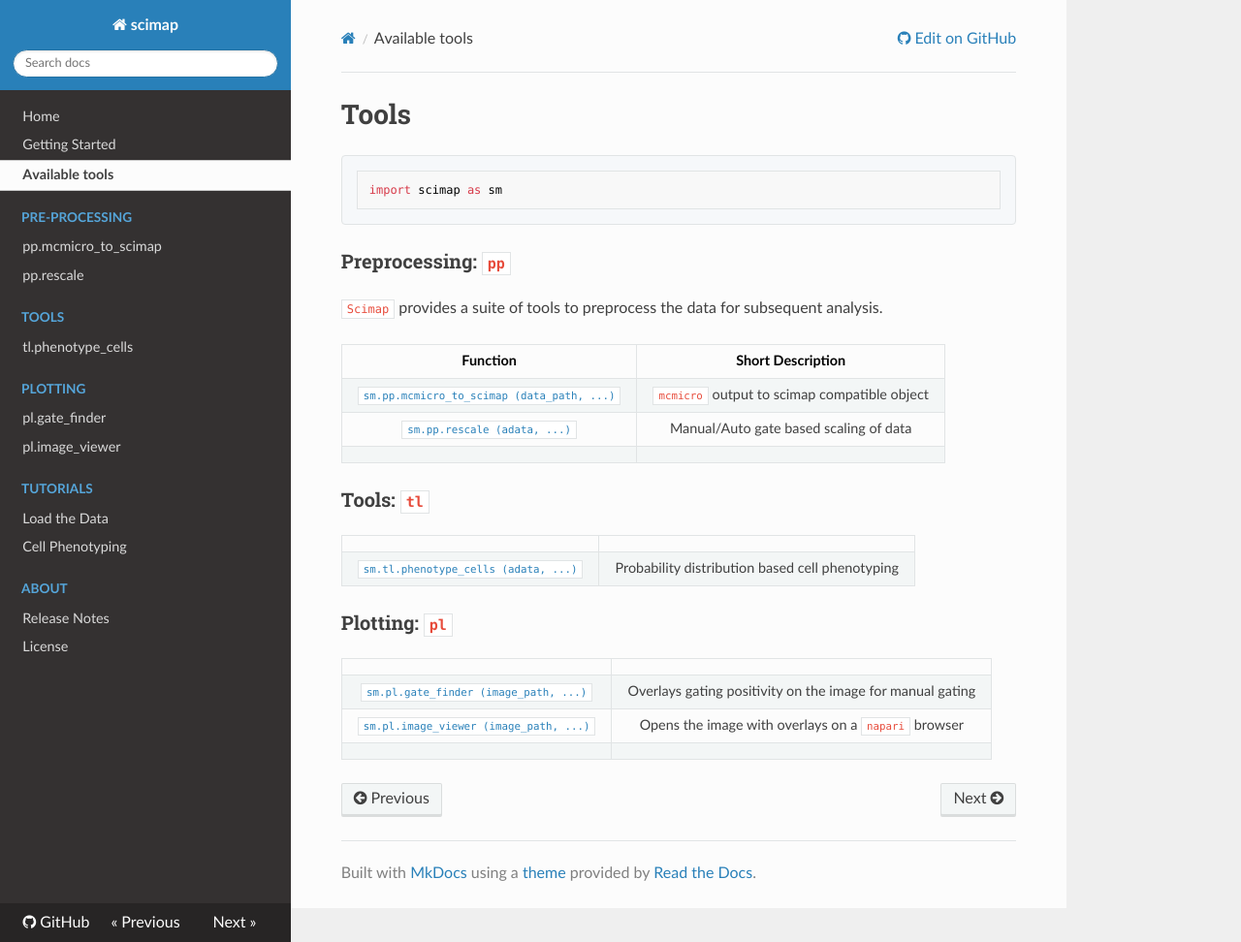
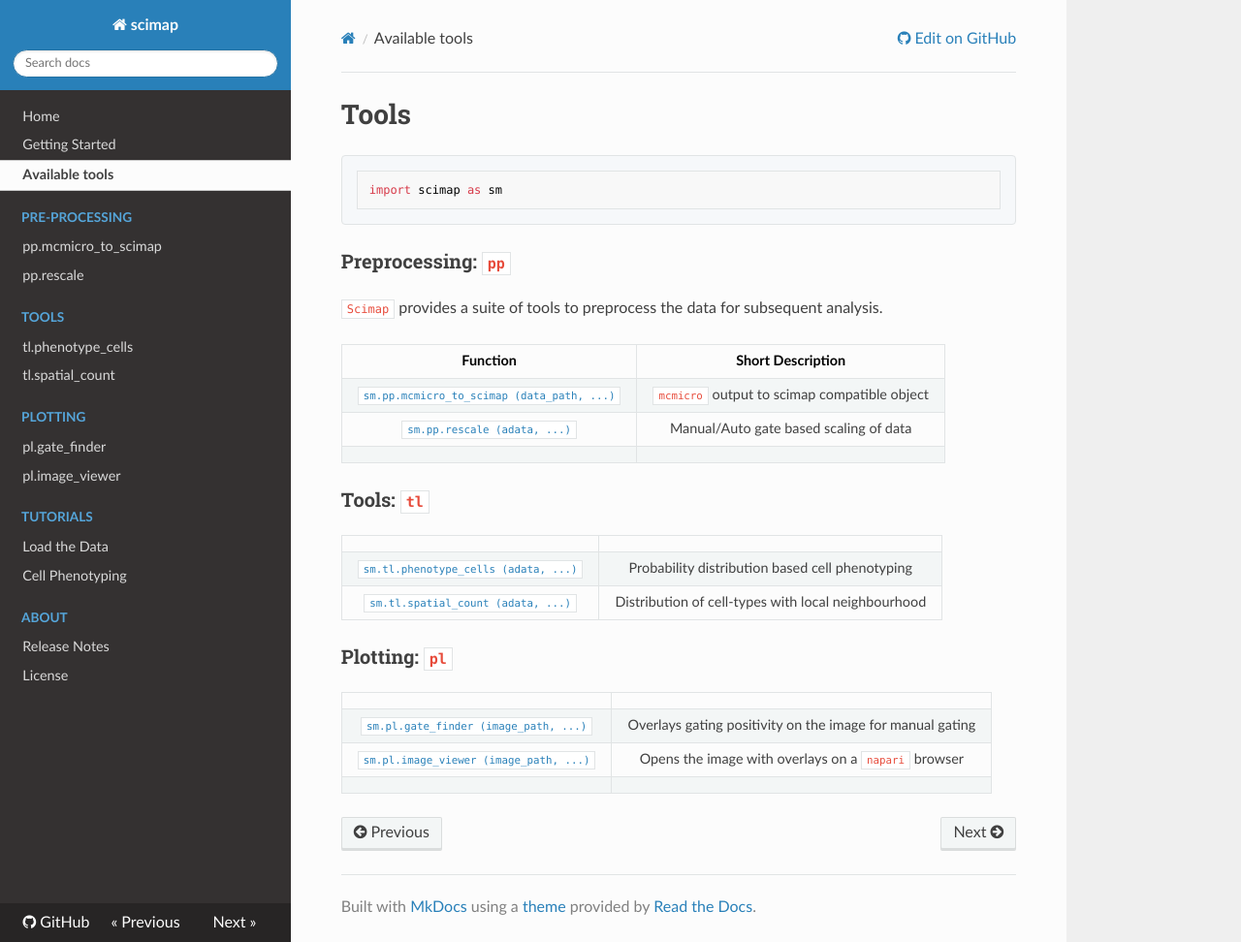
Before and after one commit to labsyspharm/scimap, an MkDocs documentation site: the page built from docs/tools.md, in a window 1280 px wide and 972 px high. Shown: the whole window at 97% size. Built offline with MkDocs 1.6.1, drawn with Linux system fonts in a browser that asks for light colours; nearby versions of some CDN libraries.

Commit message:
updated documentation

```diff
--- a/docs/tools.md
+++ b/docs/tools.md
@@ -20,7 +20,7 @@ import scimap as sm
 |                                                                     |                                                 |
 |:-------------------------------------------------------------------:|:-----------------------------------------------:|
 | [`sm.tl.phenotype_cells (adata, ...)`](tl/sm.tl.phenotype_cells.md) | Probability distribution based cell phenotyping |
-
+| [`sm.tl.spatial_count (adata, ...)`](tl/sm.tl.spatial_count.md)     | Distribution of cell-types with local neighbourhood |
 
 ### Plotting: `pl`
 
--- a/mkdocs.yml
+++ b/mkdocs.yml
@@ -27,6 +27,7 @@ nav:
     - pp.rescale: pp/sm.pp.rescale.md
   - Tools:
     - tl.phenotype_cells: tl/sm.tl.phenotype_cells.md
+    - tl.spatial_count: tl/sm.tl.spatial_count.md
   - Plotting:
     - pl.gate_finder: pl/sm.pl.gate_finder.md
     - pl.image_viewer: pl/sm.pl.image_viewer.md
--- a/pyproject.toml
+++ b/pyproject.toml
@@ -1,7 +1,7 @@
 [tool.poetry]
 
 name = "scimap"
-version = "0.2.0"
+version = "0.2.1"
 description = "Single-Cell Image Analysis Package"
 
 license = "MIT"
```
Also changed, not shown: 2 other files.
